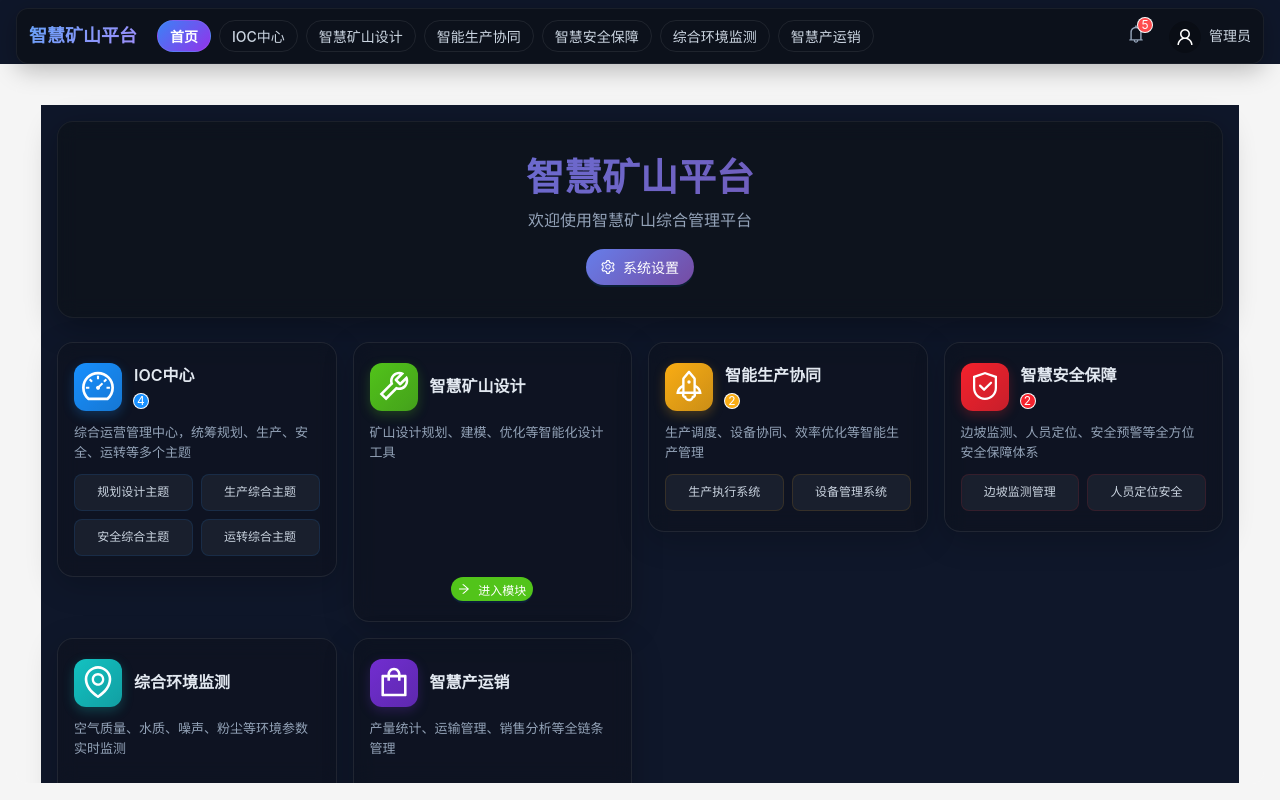
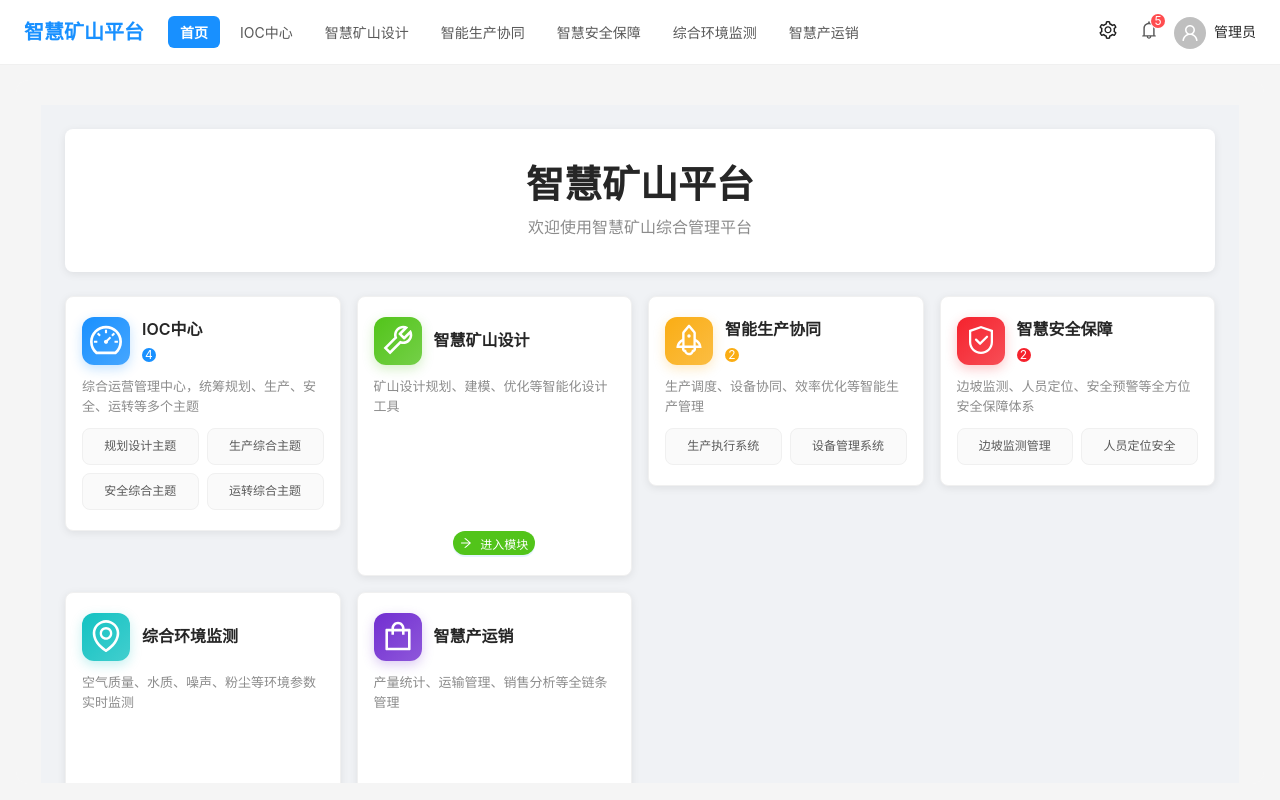
Before and after one commit to wangpeng1017/1016onemine, a React (Create React App) app: page /home in a window 1280 px wide. Built offline with nearby package versions, Linux system fonts and the light colour scheme; the HTML template or start-up script is replaced by a standard one.

Commit message:
refactor: 更新UI为浅色主题风格
- 修改TopNavigation为浅色背景，在消息通知左侧添加设置图标
- 修改PortalHome为浅色主题，移除欢迎区域和快速访问中的系统设置按钮
- 统一卡片样式和颜色，优化整体视觉效果

```diff
--- a/src/components/TopNavigation.tsx
+++ b/src/components/TopNavigation.tsx
@@ -1,5 +1,5 @@
 import React, { useState } from 'react';
-import { Menu, Dropdown, Button, Badge, Avatar, Space } from 'antd';
+import { Menu, Dropdown, Button, Badge, Avatar, Space, Tooltip } from 'antd';
 import { BellOutlined, UserOutlined, LogoutOutlined, SettingOutlined } from '@ant-design/icons';
 import type { MenuProps } from 'antd';
 import { useNavigation } from '../context/NavigationContext';
@@ -15,7 +15,7 @@ interface TopNavItem {
 
 interface TopNavigationProps {
   onMenuSelect: (topMenu: string, subMenu: string) => void;
-  onSettingsClick?: () => void;
+  onSettingsClick: () => void;
 }
 
 const TopNavigation: React.FC<TopNavigationProps> = ({ onMenuSelect, onSettingsClick }) => {
@@ -103,12 +103,12 @@ const TopNavigation: React.FC<TopNavigationProps> = ({ onMenuSelect, onSettingsC
           const isParent = item.children && item.children.length > 0;
 
           const baseStyle: React.CSSProperties = {
-            borderRadius: 20,
+            borderRadius: 6,
             padding: '6px 12px',
-            color: isActive ? '#fff' : '#cbd5e1',
-            background: isActive ? 'linear-gradient(135deg, #3b82f6, #9333ea)' : 'transparent',
-            border: '1px solid rgba(255,255,255,0.08)',
-            fontWeight: isActive ? 600 : 500,
+            color: isActive ? '#fff' : '#595959',
+            background: isActive ? '#1890ff' : 'transparent',
+            border: 'none',
+            fontWeight: isActive ? 600 : 400,
           };
 
           if (isParent) {
@@ -140,8 +140,9 @@ const TopNavigation: React.FC<TopNavigationProps> = ({ onMenuSelect, onSettingsC
   return (
     <div
       style={{
-        padding: '8px 16px',
-        background: 'transparent',
+        background: '#fff',
+        borderBottom: '1px solid #f0f0f0',
+        padding: '0 24px',
       }}
     >
       <div
@@ -149,31 +150,29 @@ const TopNavigation: React.FC<TopNavigationProps> = ({ onMenuSelect, onSettingsC
           display: 'flex',
           alignItems: 'center',
           justifyContent: 'space-between',
-          height: 56,
-          padding: '8px 12px',
-          background: 'rgba(13,17,23,0.75)',
-          border: '1px solid rgba(255,255,255,0.06)',
-          borderRadius: 12,
-          boxShadow: '0 6px 24px rgba(0,0,0,0.25)',
-          backdropFilter: 'blur(10px)'
+          height: 64,
         }}
       >
-        <div style={{ display: 'flex', alignItems: 'center', gap: 12 }}>
+        <div style={{ display: 'flex', alignItems: 'center', gap: 24 }}>
           <div style={{
-            fontSize: 18,
-            fontWeight: 800,
-            background: 'linear-gradient(135deg, #60a5fa, #a78bfa)',
-            WebkitBackgroundClip: 'text',
-            backgroundClip: 'text',
-            color: 'transparent'
+            fontSize: 20,
+            fontWeight: 700,
+            color: '#1890ff'
           }}>
             智慧矿山平台
           </div>
-          <div style={{ flex: 1, marginLeft: 8 }}>{renderTopMenu()}</div>
+          <div>{renderTopMenu()}</div>
         </div>
-        <Space size="large" align="center">
+        <Space size="middle" align="center">
+          <Tooltip title="系统设置">
+            <Button
+              type="text"
+              icon={<SettingOutlined style={{ fontSize: 18 }} />}
+              onClick={onSettingsClick}
+            />
+          </Tooltip>
           <Badge count={5} size="small">
-            <BellOutlined style={{ fontSize: 18, color: '#94a3b8' }} />
+            <BellOutlined style={{ fontSize: 18, color: '#595959' }} />
           </Badge>
           <Dropdown
             menu={{
@@ -182,9 +181,9 @@ const TopNavigation: React.FC<TopNavigationProps> = ({ onMenuSelect, onSettingsC
             }}
             placement="bottomRight"
           >
-            <Space style={{ cursor: 'pointer', color: '#cbd5e1' }}>
+            <Space style={{ cursor: 'pointer' }}>
               <Avatar icon={<UserOutlined />} />
-              <span>管理员</span>
+              <span style={{ color: '#262626' }}>管理员</span>
             </Space>
           </Dropdown>
         </Space>
--- a/src/pages/PortalHome.tsx
+++ b/src/pages/PortalHome.tsx
@@ -121,44 +121,26 @@ const PortalHome: React.FC = () => {
   };
 
   return (
-    <div style={{ padding: '16px', background: '#0f172a', minHeight: 'calc(100vh - 64px)' }}>
+    <div style={{ padding: '24px', background: '#f0f2f5', minHeight: 'calc(100vh - 64px)' }}>
       {/* 顶部欢迎区域 */}
       <div style={{
         marginBottom: 24,
+        background: '#fff',
+        borderRadius: 8,
+        padding: '32px 24px',
         textAlign: 'center',
-        background: 'rgba(13,17,23,0.6)',
-        borderRadius: 16,
-        padding: '32px 24px',
-        backdropFilter: 'blur(10px)',
-        border: '1px solid rgba(255,255,255,0.06)',
-        boxShadow: '0 8px 32px rgba(0,0,0,0.3)'
+        boxShadow: '0 2px 8px rgba(0,0,0,0.08)'
       }}>
         <Title level={1} style={{
           marginBottom: 8,
-          background: 'linear-gradient(135deg, #667eea, #764ba2)',
-          backgroundClip: 'text',
-          WebkitBackgroundClip: 'text',
-          color: 'transparent',
-          fontWeight: 700
+          color: '#262626',
+          fontWeight: 600
         }}>
           智慧矿山平台
         </Title>
-        <Paragraph style={{ fontSize: 16, color: '#94a3b8', marginBottom: 16 }}>
+        <Paragraph style={{ fontSize: 16, color: '#8c8c8c', marginBottom: 0 }}>
           欢迎使用智慧矿山综合管理平台
         </Paragraph>
-        <Button
-          type="primary"
-          icon={<SettingOutlined />}
-          onClick={() => navigate('/settings')}
-          style={{
-            borderRadius: 20,
-            background: 'linear-gradient(135deg, #667eea, #764ba2)',
-            border: 'none',
-            height: 36
-          }}
-        >
-          系统设置
-        </Button>
       </div>
 
       {/* 模块卡片网格 */}
@@ -170,12 +152,11 @@ const PortalHome: React.FC = () => {
               onClick={() => handleCardClick(card)}
               style={{
                 height: card.subMenus ? 'auto' : '280px',
-                borderRadius: 16,
-                transition: 'all 0.3s cubic-bezier(0.4, 0, 0.2, 1)',
-                background: 'rgba(13,17,23,0.4)',
-                backdropFilter: 'blur(10px)',
-                border: '1px solid rgba(255,255,255,0.08)',
-                boxShadow: '0 8px 32px rgba(0,0,0,0.2)',
+                borderRadius: 8,
+                transition: 'all 0.3s ease',
+                background: '#fff',
+                border: '1px solid #f0f0f0',
+                boxShadow: '0 2px 8px rgba(0,0,0,0.08)',
               }}
               bodyStyle={{
                 padding: '20px 16px',
@@ -185,11 +166,11 @@ const PortalHome: React.FC = () => {
               }}
               onMouseEnter={(e) => {
                 e.currentTarget.style.transform = 'translateY(-4px)';
-                e.currentTarget.style.boxShadow = '0 12px 48px rgba(0,0,0,0.15)';
+                e.currentTarget.style.boxShadow = '0 4px 16px rgba(0,0,0,0.12)';
               }}
               onMouseLeave={(e) => {
                 e.currentTarget.style.transform = 'translateY(0)';
-                e.currentTarget.style.boxShadow = '0 8px 32px rgba(0,0,0,0.2)';
+                e.currentTarget.style.boxShadow = '0 2px 8px rgba(0,0,0,0.08)';
               }}
             >
               {/* 图标和标题区域 */}
@@ -214,7 +195,7 @@ const PortalHome: React.FC = () => {
                   <div style={{ color: '#fff' }}>{card.icon}</div>
                 </div>
                 <div style={{ flex: 1 }}>
-                  <Title level={5} style={{ marginBottom: 2, fontSize: 16, fontWeight: 600, color: '#e2e8f0' }}>
+                  <Title level={5} style={{ marginBottom: 2, fontSize: 16, fontWeight: 600, color: '#262626' }}>
                     {card.title}
                   </Title>
                   {card.subMenus && (
@@ -230,7 +211,7 @@ const PortalHome: React.FC = () => {
               {/* 描述文本 */}
               <Paragraph
                 style={{
-                  color: '#94a3b8',
+                  color: '#8c8c8c',
                   fontSize: 13,
                   lineHeight: 1.5,
                   marginBottom: card.subMenus ? 12 : 0,
@@ -254,14 +235,14 @@ const PortalHome: React.FC = () => {
                         onClick={(e) => handleSubMenuClick(e, subMenu.key)}
                         style={{
                           padding: '8px 10px',
-                          background: 'rgba(255,255,255,0.05)',
+                          background: '#fafafa',
                           borderRadius: 8,
                           cursor: 'pointer',
                           fontSize: 12,
-                          color: '#cbd5e1',
+                          color: '#595959',
                           transition: 'all 0.2s',
                           textAlign: 'center',
-                          border: `1px solid ${card.color}20`,
+                          border: `1px solid #f0f0f0`,
                           display: 'flex',
                           alignItems: 'center',
                           justifyContent: 'center',
@@ -273,8 +254,8 @@ const PortalHome: React.FC = () => {
                           e.currentTarget.style.transform = 'scale(1.02)';
                         }}
                         onMouseLeave={(e) => {
-                          e.currentTarget.style.background = 'rgba(255,255,255,0.05)';
-                          e.currentTarget.style.color = '#cbd5e1';
+                          e.currentTarget.style.background = '#fafafa';
+                          e.currentTarget.style.color = '#595959';
                           e.currentTarget.style.transform = 'scale(1)';
                         }}
                       >
@@ -316,20 +297,17 @@ const PortalHome: React.FC = () => {
       {/* 快速访问区域 */}
       <div style={{
         marginTop: 24,
-        background: 'rgba(13,17,23,0.6)',
-        borderRadius: 16,
+        background: '#fff',
+        borderRadius: 8,
         padding: '20px 24px',
-        backdropFilter: 'blur(10px)',
-        border: '1px solid rgba(255,255,255,0.06)',
-        boxShadow: '0 8px 32px rgba(0,0,0,0.3)'
+        boxShadow: '0 2px 8px rgba(0,0,0,0.08)'
       }}>
-        <Title level={4} style={{ marginBottom: 16, color: '#e2e8f0' }}>快速访问</Title>
+        <Title level={4} style={{ marginBottom: 16, color: '#262626' }}>快速访问</Title>
         <Row gutter={[12, 12]}>
           <Col><Button size="small" onClick={() => navigate('/slope-monitoring/slope-device-management')}>边坡监测</Button></Col>
           <Col><Button size="small" onClick={() => navigate('/production-execution/production-continuity')}>生产执行</Button></Col>
           <Col><Button size="small" onClick={() => navigate('/equipment-management/equipment-ledger')}>设备管理</Button></Col>
           <Col><Button size="small" onClick={() => navigate('/personnel-safety/personnel-home')}>人员安全</Button></Col>
-          <Col><Button size="small" onClick={() => navigate('/settings')}>系统设置</Button></Col>
         </Row>
       </div>
     </div>
```
